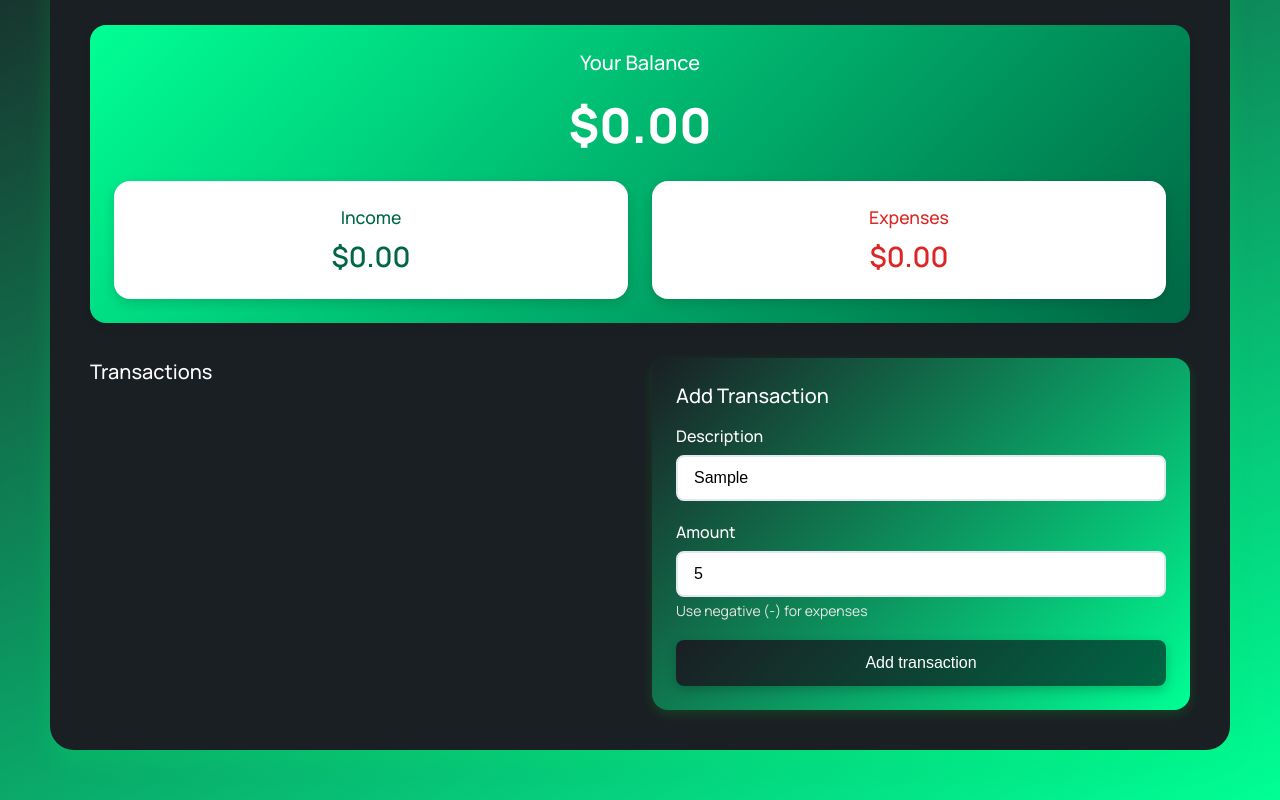
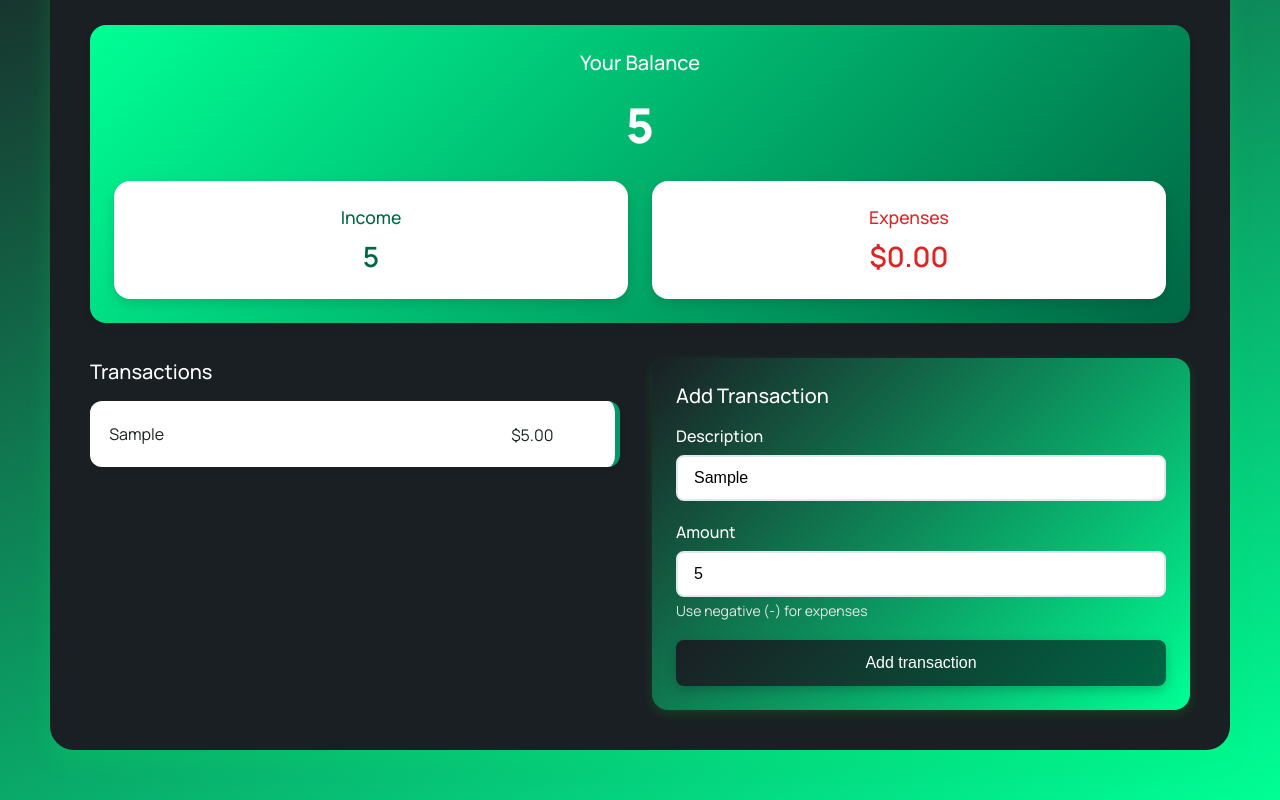
Before and after one commit to KarinaKKarinaK/expense-tracker, a plain HTML site: page index.html in a window 1280 px wide. Both pictures are taken after typing "Sample", "5" into the empty fields and a click on the button "Add transaction". Shown: the part 155-955 px from the top of the page. Drawn offline with Linux system fonts and the light colour scheme.

Commit message:
Finished transactions JS functionality

```diff
--- a/script.js
+++ b/script.js
@@ -28,7 +28,7 @@ function addTransaction(e) {
     updateTransactionList();
     updateSummary();
 
-    transactionFormEl.requestFullscreen();
+    transactionFormEl.reset();
 }
 
 function updateTransactionList() {
@@ -79,3 +79,24 @@ function updateSummary() {
     incomeAmountEl.textContent = income;
     expenseAmountEl.textContent = expenses;
 }
+
+function formatCurrency(number) {
+    return new Intl.NumberFormat("en-US", {
+        style: "currency",
+        currency: "USD",
+    }).format(number);
+}
+
+function removeTransaction(id) {
+    // filter out the one we wantd to delete
+    transactions = transactions.filter(transaction => transaction.id !== id);
+
+    localStorage.setItem("transactions", JSON.stringify(transactions));
+
+    updateTransactionList();
+    updateSummary();
+}
+
+// initial render
+updateTransactionList();
+updateSummary();
--- a/style.css
+++ b/style.css
@@ -148,7 +148,7 @@ h2 {
   padding: 1rem 1.2rem;
   margin-bottom: 12px;
   border-radius: 12px;
-  background-color: #00FF95;
+  background-color: #ffffff;
   box-shadow: 0 2px 8px rgba(0, 0, 0, 0.05);
   transition: all 0.2s ease;
   border-right: 5px solid;
```
